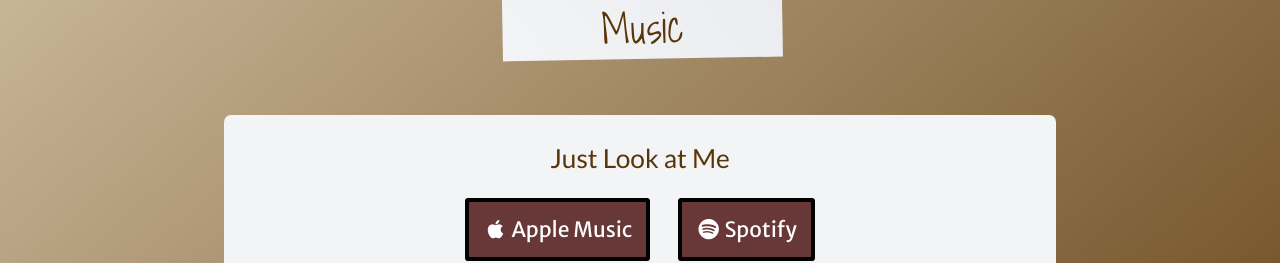
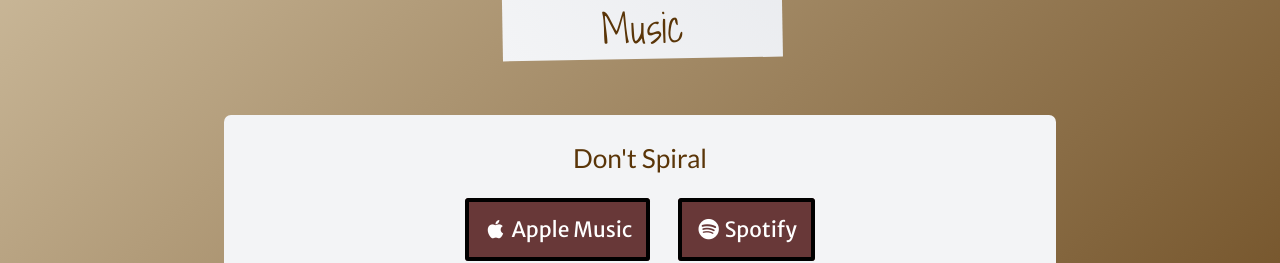
Before and after one commit to thatchaseb/Jonah, a React (Create React App) app: page / in a window 1280 px wide. Shown: the part 5133-5396 px from the top of the page. Built offline with nearby package versions, Linux system fonts and the light colour scheme.

Commit message:
Added Don't Spiral

```diff
--- a/src/edits.js
+++ b/src/edits.js
@@ -222,9 +222,9 @@ export const MainVideo = {//
 
 export const Music = [
   {
-    Name: "Just Look at Me",
-    Spotify: "https://open.spotify.com/track/6O6SrtA8UaEi8NOzhDwNJi?si=188b6f3cade94662",
-    AppleMusic: "https://music.apple.com/us/album/just-look-at-me/1653272229?i=1653272230"
+    Name: "Don't Spiral",
+    Spotify: "https://open.spotify.com/album/48sKbWYNqg9sD5EXAAWeRz?si=c0zHoks0SY-iM7Whi2OArQ",
+    AppleMusic: "https://music.apple.com/us/album/dont-spiral/1711833777"
   },
   {
     Name: "Just Look at Me",
```
